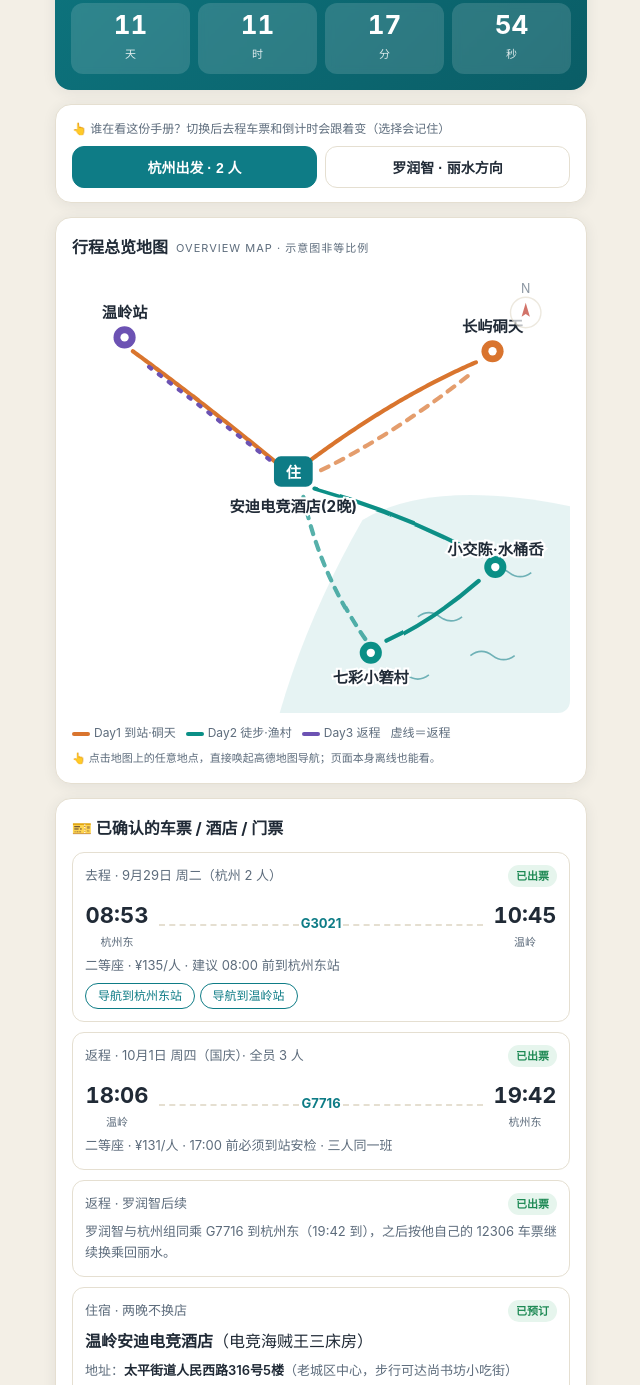
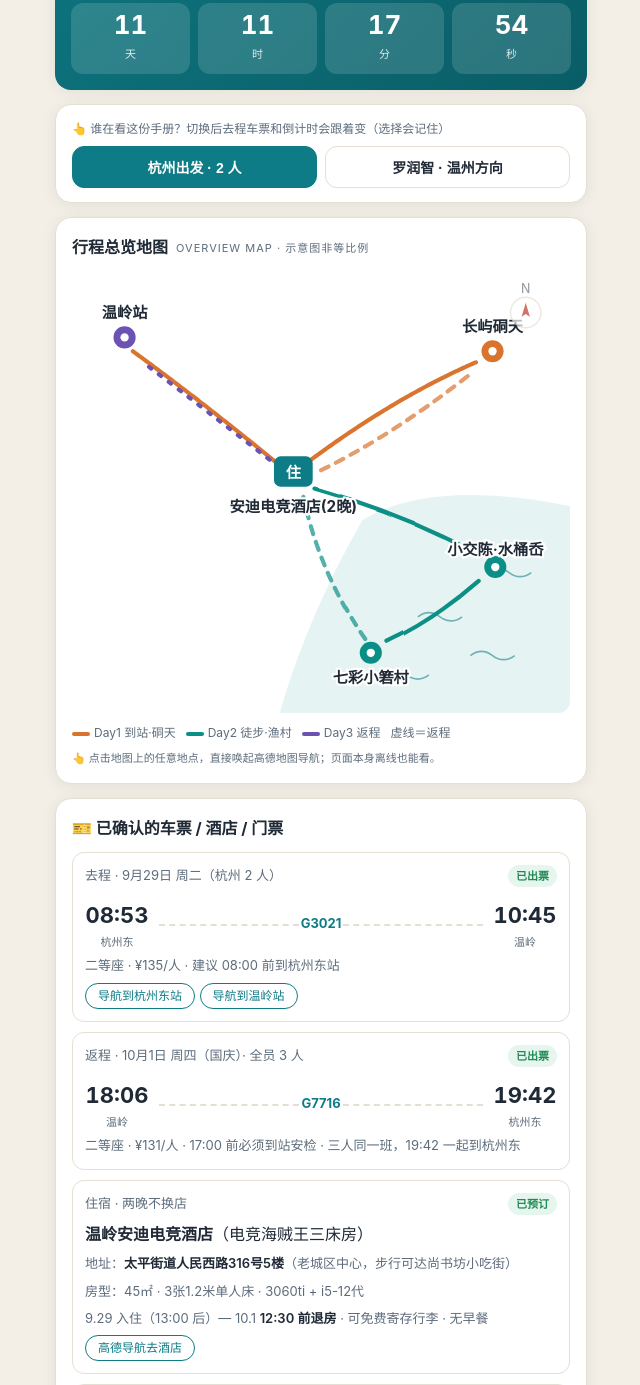
Before and after one commit to zhouhanyv-dotcom/wenling-trip, a plain HTML site: page index.html in a window 1280 px wide. Shown: the part 459-1844 px from the top of the page, without its empty margins (319-959 px from the left). Drawn offline with Linux system fonts and the light colour scheme.

Commit message:
返程去掉罗润智后续换乘；丽水相关表述全部改为温州/删除

```diff
--- a/index.html
+++ b/index.html
@@ -167,7 +167,7 @@
 
   <header class="hero">
     <h1>温岭 3 天 2 晚 · 山海开黑之旅</h1>
-    <div class="meta">2026.9.29（周二）– 10.1（周四）｜3 人（杭州 2 人 + 丽水 1 人）｜两晚住市区电竞酒店不挪窝</div>
+    <div class="meta">2026.9.29（周二）– 10.1（周四）｜3 人（杭州 2 人 + 温州 1 人）｜两晚住市区电竞酒店不挪窝</div>
     <div class="clock" id="bj-clock">北京时间 --:--:--</div>
   </header>
 
@@ -199,7 +199,7 @@
     <div class="who-label">👆 谁在看这份手册？切换后去程车票和倒计时会跟着变（选择会记住）</div>
     <div class="seg">
       <button type="button" id="btn-hz" class="active">杭州出发 · 2 人</button>
-      <button type="button" id="btn-luo">罗润智 · 丽水方向</button>
+      <button type="button" id="btn-luo">罗润智 · 温州方向</button>
     </div>
   </section>
 
@@ -319,14 +319,7 @@
         <div class="mid"><div class="code">G7716</div></div>
         <div class="station"><div class="t">19:42</div><small>杭州东</small></div>
       </div>
-      <div class="bk-desc">二等座 · ¥131/人 · 17:00 前必须到站安检 · 三人同一班</div>
-    </div>
-
-    <div class="booking">
-      <div class="bk-title"><span>返程 · 罗润智后续</span><span class="badge ok">已出票</span></div>
-      <div class="bk-desc" style="margin-top:6px">
-        罗润智与杭州组同乘 G7716 到杭州东（19:42 到），之后按他自己的 12306 车票继续换乘回丽水。
-      </div>
+      <div class="bk-desc">二等座 · ¥131/人 · 17:00 前必须到站安检 · 三人同一班，19:42 一起到杭州东</div>
     </div>
 
     <div class="booking">
@@ -504,7 +497,7 @@
           <div class="tl-item">
             <div class="tl-time">08:30</div>
             <div class="tl-main">不设闹钟，自然醒吃嵌糕</div>
-            <div class="tl-desc">罗润智和我们同一班 G7716；全员 17:00 前到温岭站，他到杭州东后再自行换乘回丽水</div>
+            <div class="tl-desc">罗润智和我们同一班 G7716，全员 17:00 前到温岭站，19:42 一起到杭州东</div>
           </div>
           <div class="tl-item">
             <div class="tl-time">09:30–11:00</div>
@@ -529,7 +522,7 @@
           <div class="tl-item">
             <div class="tl-time">18:06</div>
             <div class="tl-main"><span class="tag rail">高铁</span>全员 G7716 发车</div>
-            <div class="tl-desc">19:42 到杭州东；罗润智在杭州东按自己 12306 换乘回丽水，到家群里报平安</div>
+            <div class="tl-desc">三人同一班，19:42 到杭州东，到家群里报平安</div>
           </div>
         </div>
       </div>
@@ -646,7 +639,7 @@
     P("2026-10-01T12:30:00+08:00","2026-10-01T16:00:00+08:00","午饭 + 市区自由活动","咖啡厅坐坐或回酒店再开一局","温岭安迪电竞酒店"),
     P("2026-10-01T16:00:00+08:00","2026-10-01T17:00:00+08:00","打车去温岭站","国庆务必 16:00 准时出发","温岭站"),
     P("2026-10-01T17:00:00+08:00","2026-10-01T18:06:00+08:00","温岭站候车","国庆安检排队长，至少留 1 小时","温岭站"),
-    P("2026-10-01T18:06:00+08:00","2026-10-01T19:42:00+08:00","G7716 返程","全员同车到杭州东；罗润智换乘回丽水")
+    P("2026-10-01T18:06:00+08:00","2026-10-01T19:42:00+08:00","G7716 返程","三人同车，19:42 一起到杭州东")
   ];
   var plan = [];
   function buildPlan(who){
```
